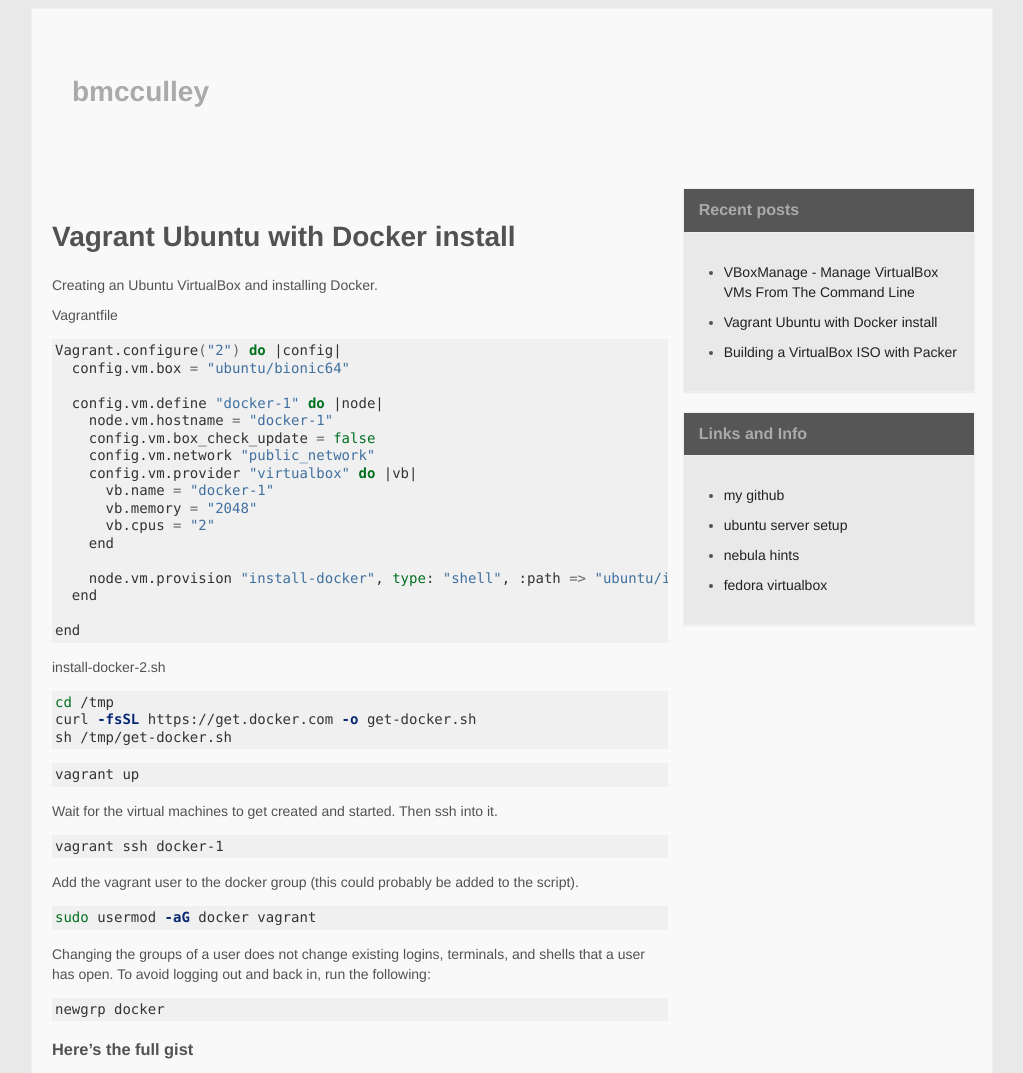
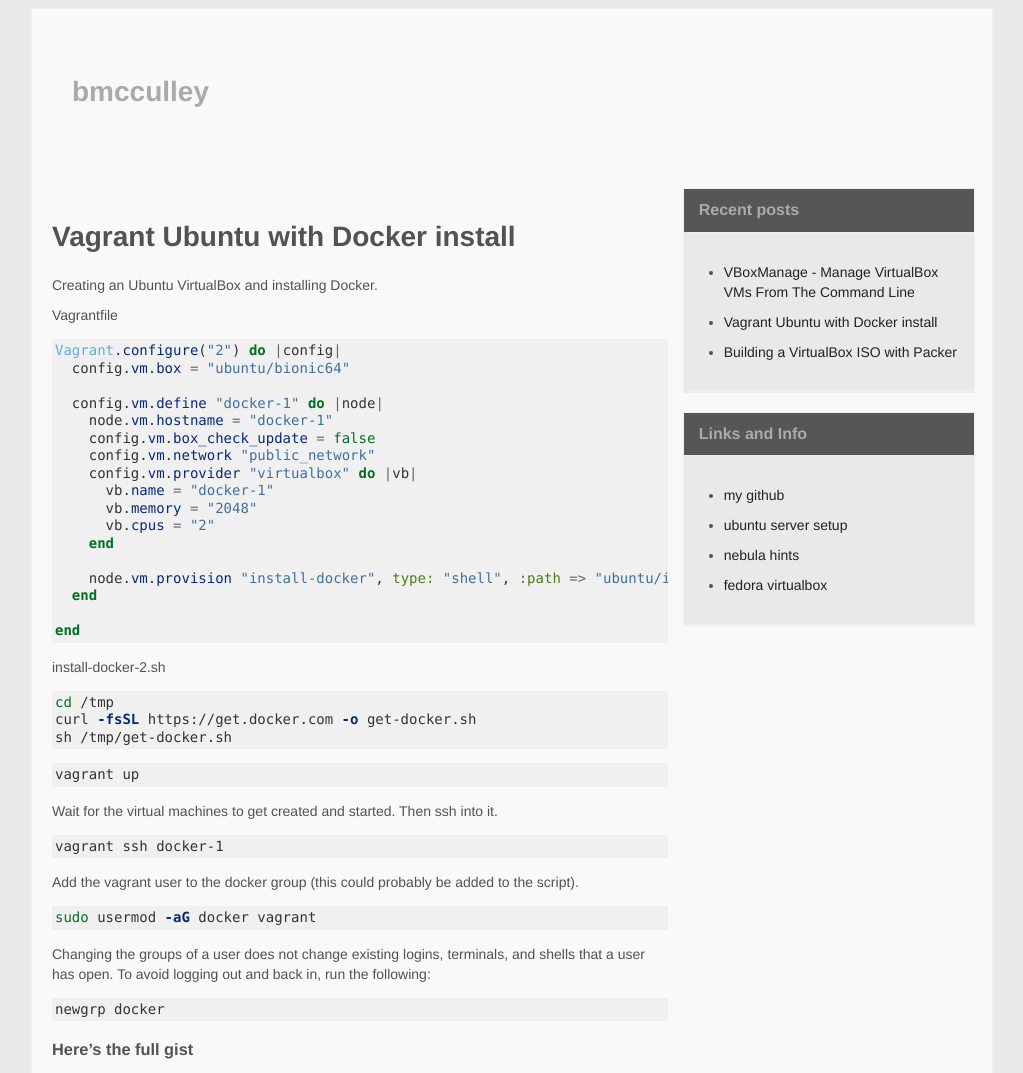
Before and after one commit to 6f0/6f0.github.io, a Jekyll site: the page built from _posts/2022-03-07-vagrant-vbox-docker.md, in a window 1280 px wide, cut to the strip 0-1073 px from the top of the page. Shown: the whole strip, without its empty margins (128-1151 px from the left). Built offline with Jekyll 4.4.1, drawn with Linux system fonts in a browser that asks for light colours.

Commit message:
adjusted syntax highlighting

````diff
--- a/_posts/2022-03-07-vagrant-vbox-docker.md
+++ b/_posts/2022-03-07-vagrant-vbox-docker.md
@@ -10,7 +10,7 @@
 
 Vagrantfile
 
-```bash
+```ruby
 Vagrant.configure("2") do |config|
   config.vm.box = "ubuntu/bionic64"
 
````
